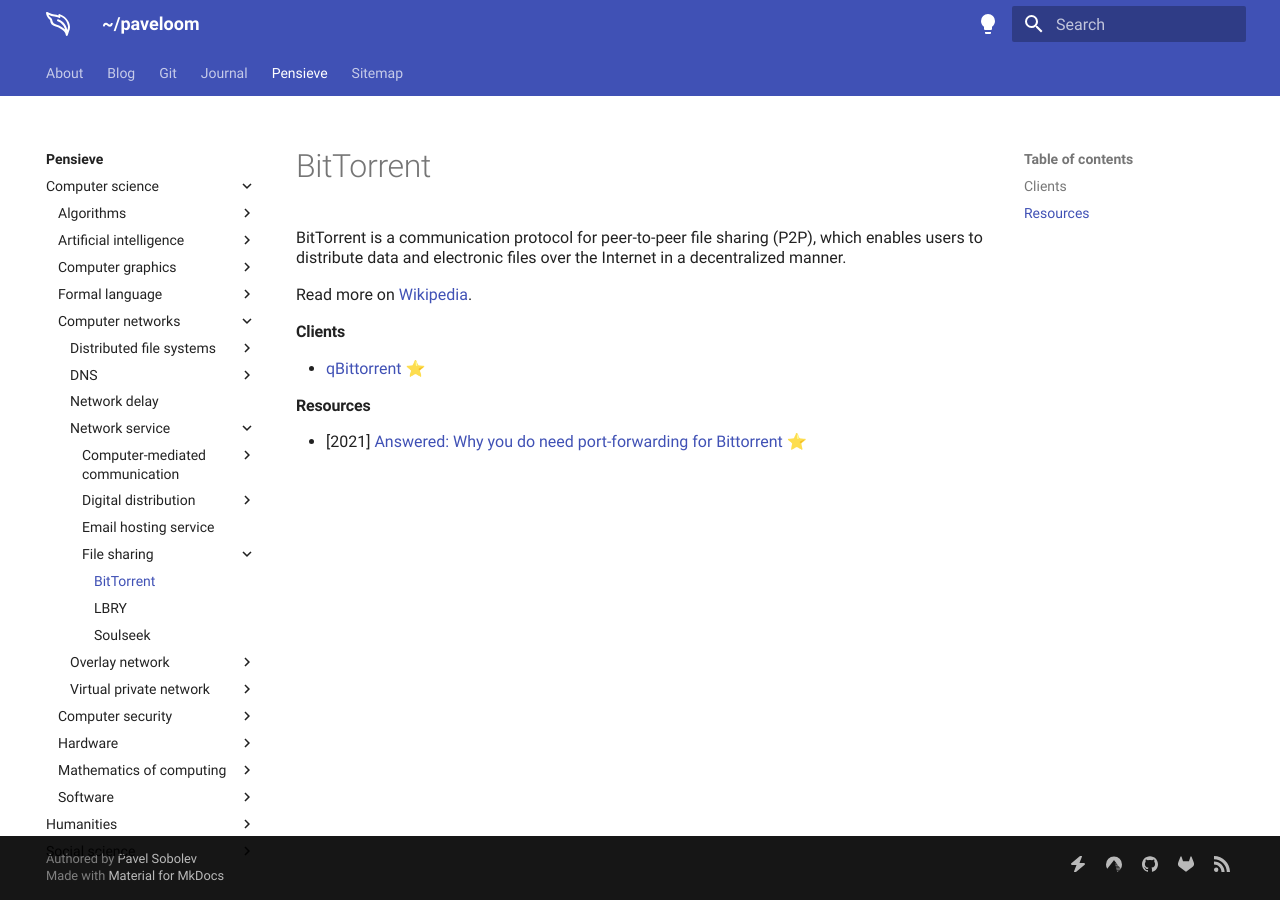
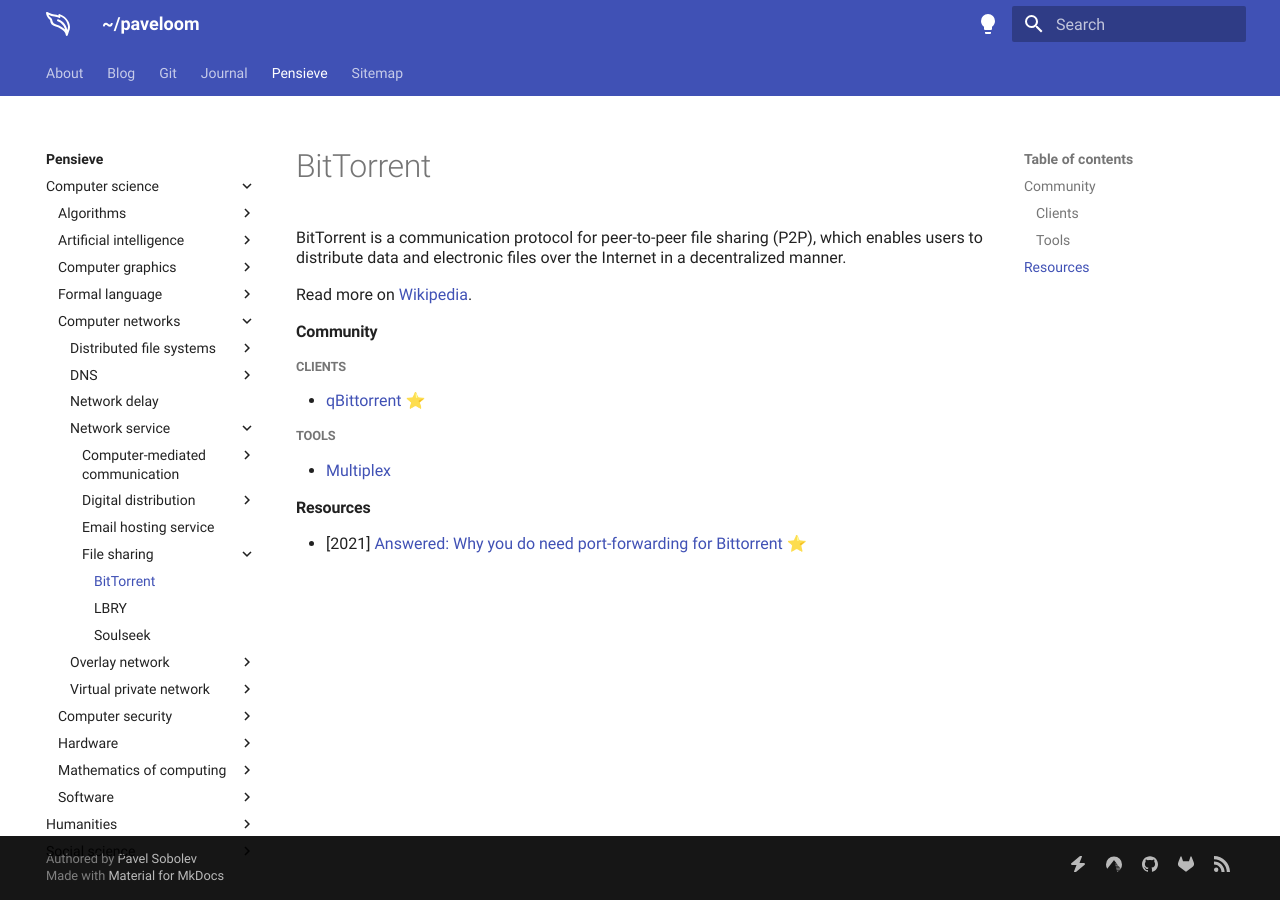
Before and after one commit to paveloom/paveloom.dev, an MkDocs documentation site: the page built from content/pensieve/bittorrent.md, in a window 1280 px wide. Built offline with MkDocs 1.6.1 and Material for MkDocs 9.7.7, drawn with Linux system fonts in a browser that asks for light colours.

Commit message:
Pensieve: update the BitTorrent page.

```diff
--- a/content/pensieve/bittorrent.md
+++ b/content/pensieve/bittorrent.md
@@ -4,8 +4,13 @@
 
 Read more on [Wikipedia](https://en.wikipedia.org/wiki/BitTorrent).
 
-#### Clients
+#### Community
+
+##### Clients
 - [qBittorrent](https://www.qbittorrent.org) ⭐
+
+##### Tools
+- [Multiplex](https://github.com/pojntfx/multiplex)
 
 #### Resources
 - [2021] [Answered: Why you do need port-forwarding for Bittorrent](https://www.reddit.com/r/VPNTorrents/comments/p6h7em/answered_why_you_do_need_portforwarding_for) ⭐
```
